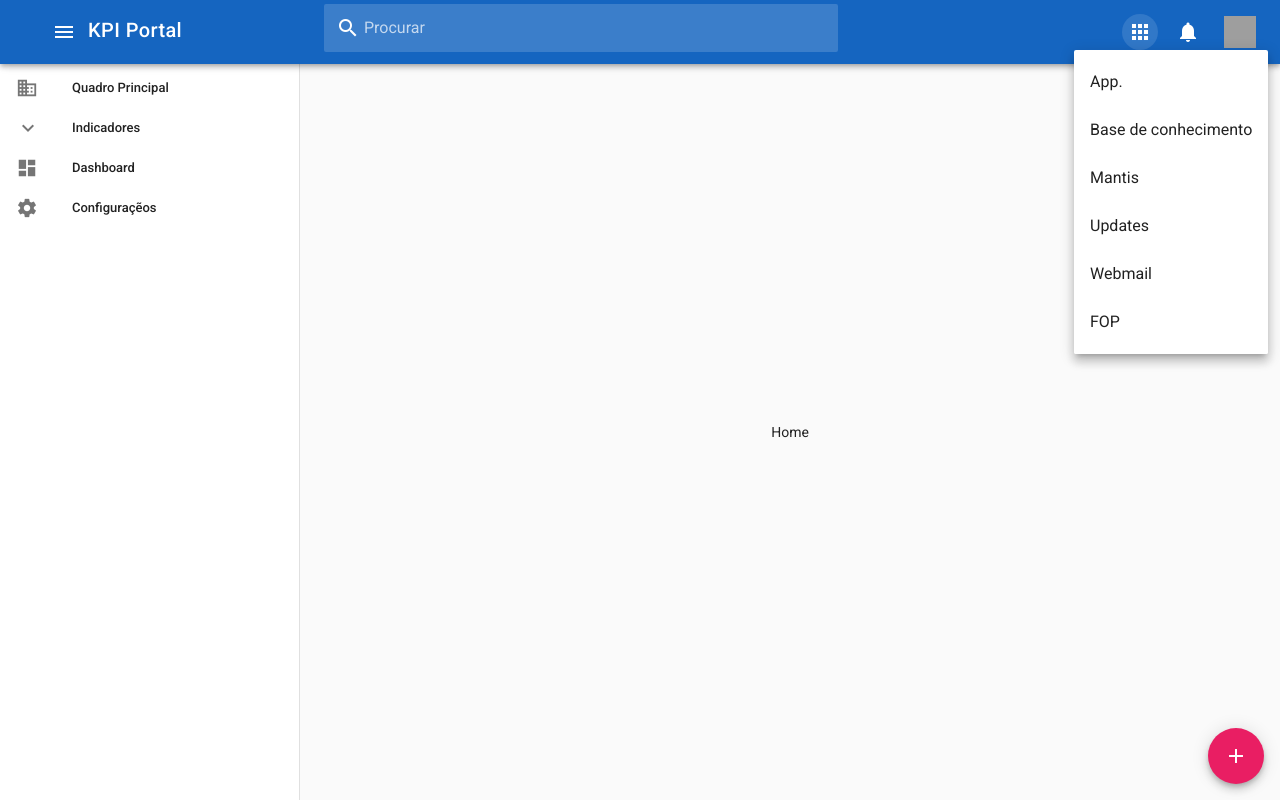
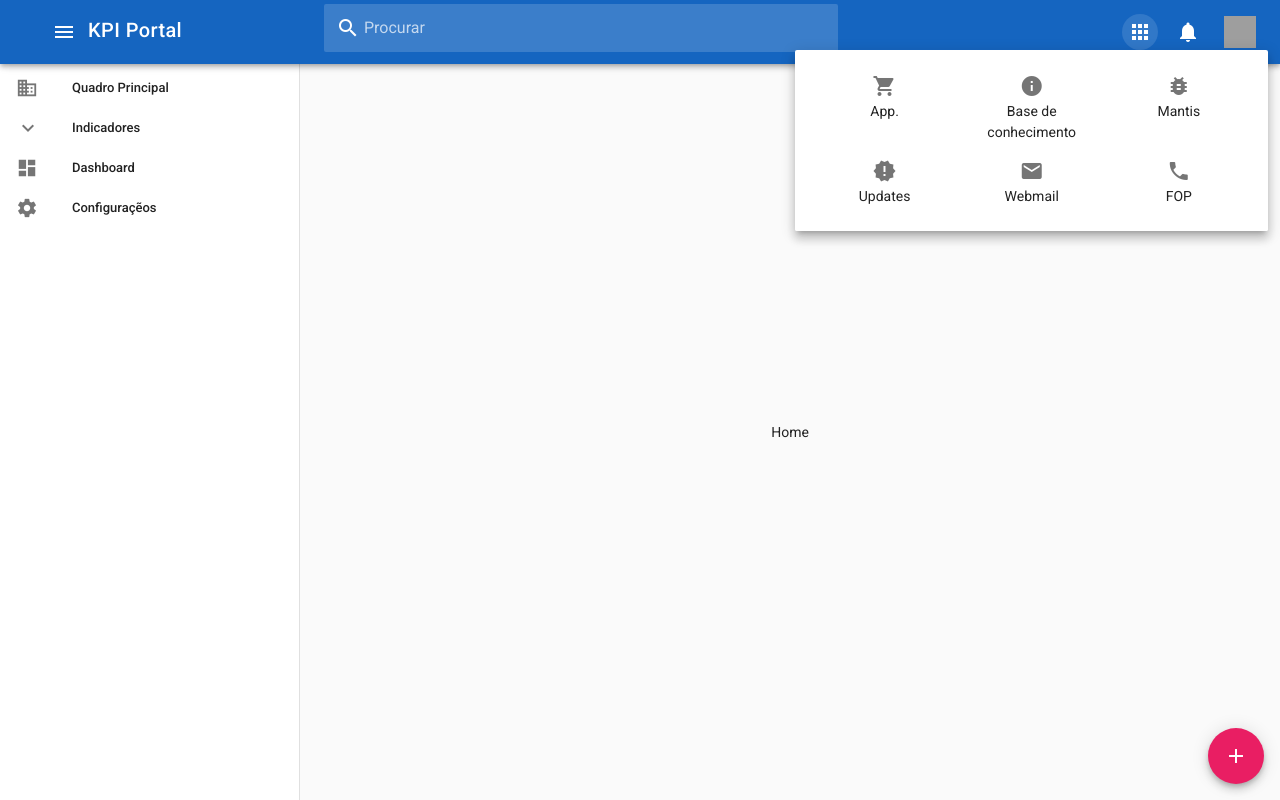
Before and after one commit to willianvolpato/KPIPortal, a Vue app: page / in a window 1280 px wide. Both pictures are taken after a click on the button "apps". Built offline with nearby package versions, Linux system fonts and the light colour scheme; grey boxes are pictures that could not be loaded.

Commit message:
Add Apps menu

```diff
--- a/src/layouts/DefaultLayout.vue
+++ b/src/layouts/DefaultLayout.vue
@@ -85,7 +85,6 @@
           class="hidden-sm-and-down"
         ></v-text-field>
         <v-spacer></v-spacer>
-
         <v-menu offset-y>
           <v-btn
             slot="activator"
@@ -94,18 +93,20 @@
           >
             <v-icon>apps</v-icon>
           </v-btn>
-
-          <v-list>
-            <v-list-tile
-              v-for="(link, i) in links"
-              :key="i"
-              @click=""
-            >
-              <v-list-tile-title>{{ link.title }}</v-list-tile-title>
-            </v-list-tile>
-          </v-list>
+          <v-container grid-list-lg text-xs-center class="white">
+            <v-layout row wrap>
+              <v-flex
+                v-for="(link, i) in links"
+                :key="i"
+                xs4
+                @click=""
+              >
+                <v-icon>{{ link.icon }}</v-icon>
+                <div>{{ link.text }}</div>
+              </v-flex>
+            </v-layout>
+          </v-container>
         </v-menu>
-
         <v-btn icon>
           <v-icon>notifications</v-icon>
         </v-btn>
@@ -228,12 +229,12 @@ export default{
       { icon: 'settings', text: 'Configuraçẽos' },
     ],
     links: [
-      { title: 'App.' },
-      { title: 'Base de conhecimento' },
-      { title: 'Mantis' },
-      { title: 'Updates' },
-      { title: 'Webmail' },
-      { title: 'FOP' },
+      { text: 'App.', icon: 'shopping_cart' },
+      { text: 'Base de conhecimento', icon: 'info' },
+      { text: 'Mantis', icon: 'bug_report' },
+      { text: 'Updates', icon: 'new_releases' },
+      { text: 'Webmail', icon: 'mail' },
+      { text: 'FOP', icon: 'phone' },
     ],
   }),
   props: {
```
